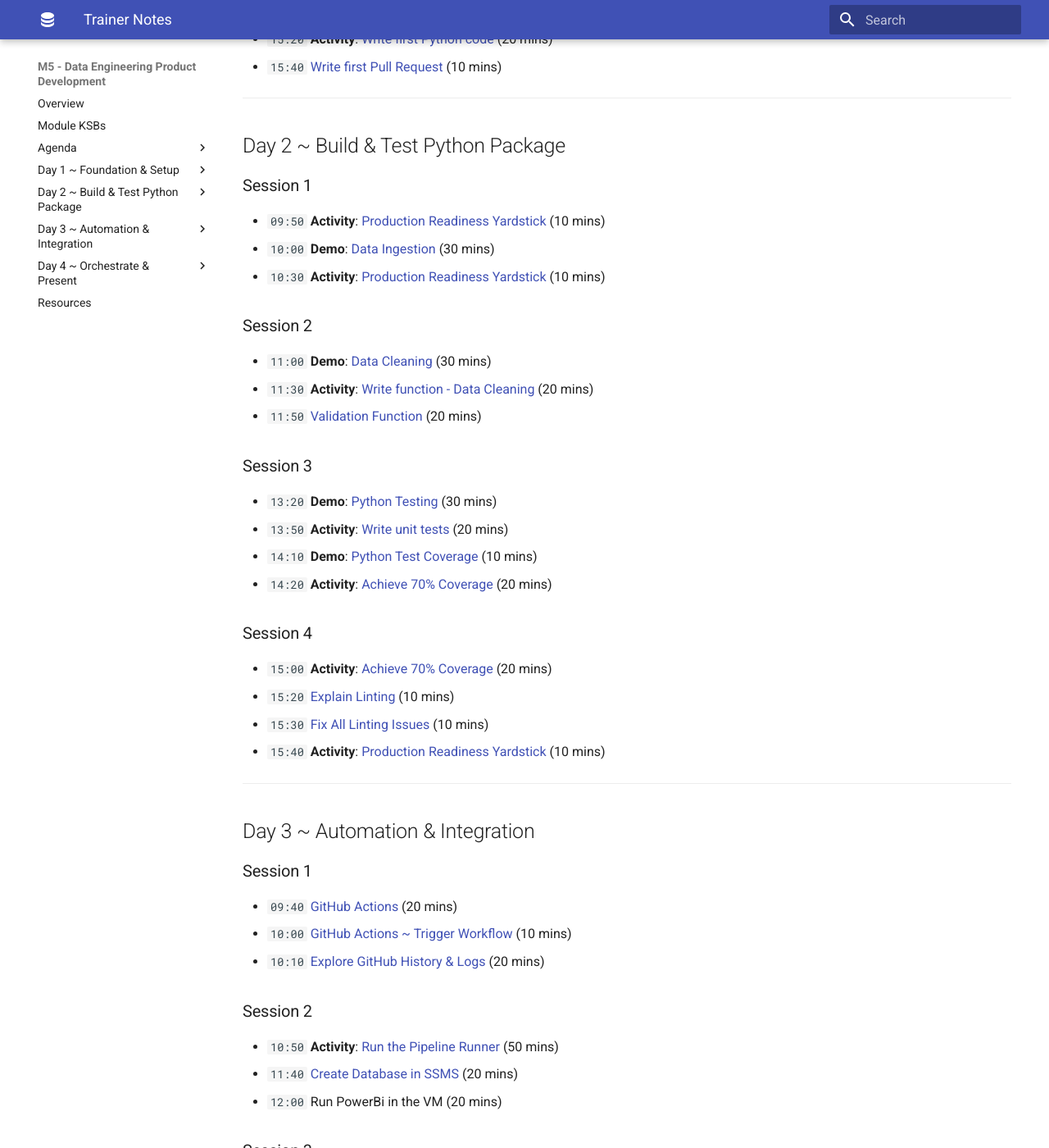
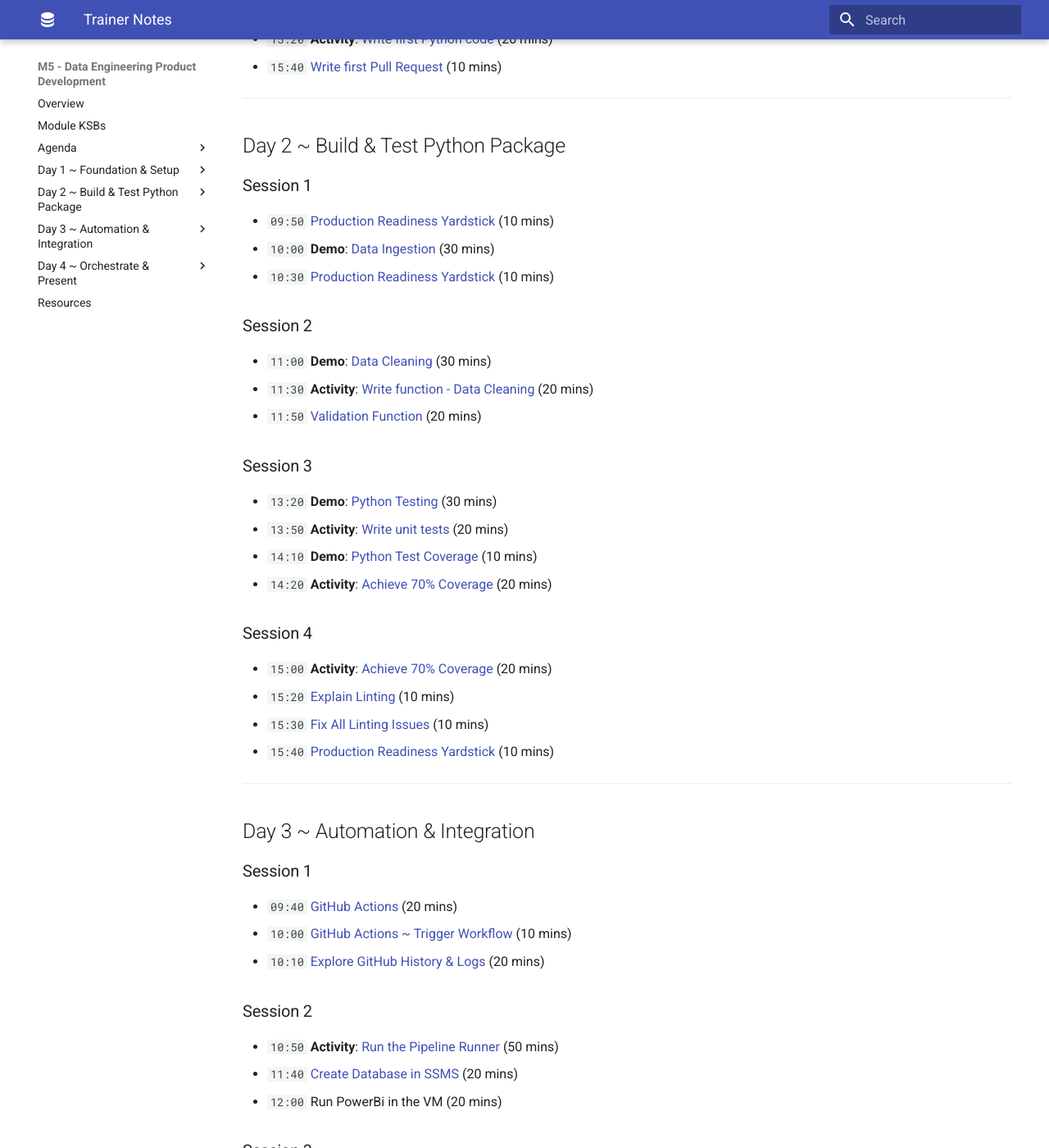
Before and after one commit to qaalabs/DE5M5, an MkDocs documentation site: the page built from docs/trainer.md, in a window 1280 px wide and 1400 px high, scrolled down 1056 px. Shown: the whole window at 82% size. Built offline with MkDocs 1.6.1 and Material for MkDocs 9.7.7, drawn with Linux system fonts in a browser that asks for light colours.

Commit message:
Auto commit by uthisha

```diff
--- a/docs/trainer.md
+++ b/docs/trainer.md
@@ -40,9 +40,9 @@
 
 ### Session 1
 
-- `09:50` **Activity**: [Production Readiness Yardstick](labs/yardstick.md) (10 mins)
+- `09:50` [Production Readiness Yardstick](labs/yardstick.md) (10 mins)
 - `10:00` **Demo**: [Data Ingestion](day2/ingestion.md) (30 mins)
-- `10:30` **Activity**: [Production Readiness Yardstick](labs/yardstick.md) (10 mins)
+- `10:30` [Production Readiness Yardstick](labs/yardstick.md) (10 mins)
 
 ### Session 2
 
@@ -62,7 +62,7 @@
 - `15:00` **Activity**: [Achieve 70% Coverage](day2/coverage-goal.md) (20 mins)
 - `15:20` [Explain Linting](day2/linting.md) (10 mins)
 - `15:30` [Fix All Linting Issues](day2/linting-fixes.md) (10 mins)
-- `15:40` **Activity**: [Production Readiness Yardstick](labs/yardstick.md) (10 mins)
+- `15:40` [Production Readiness Yardstick](labs/yardstick.md) (10 mins)
 
 ---
 
```
Also changed, not shown: docs/agenda/day2.md (+3 -3 lines).
